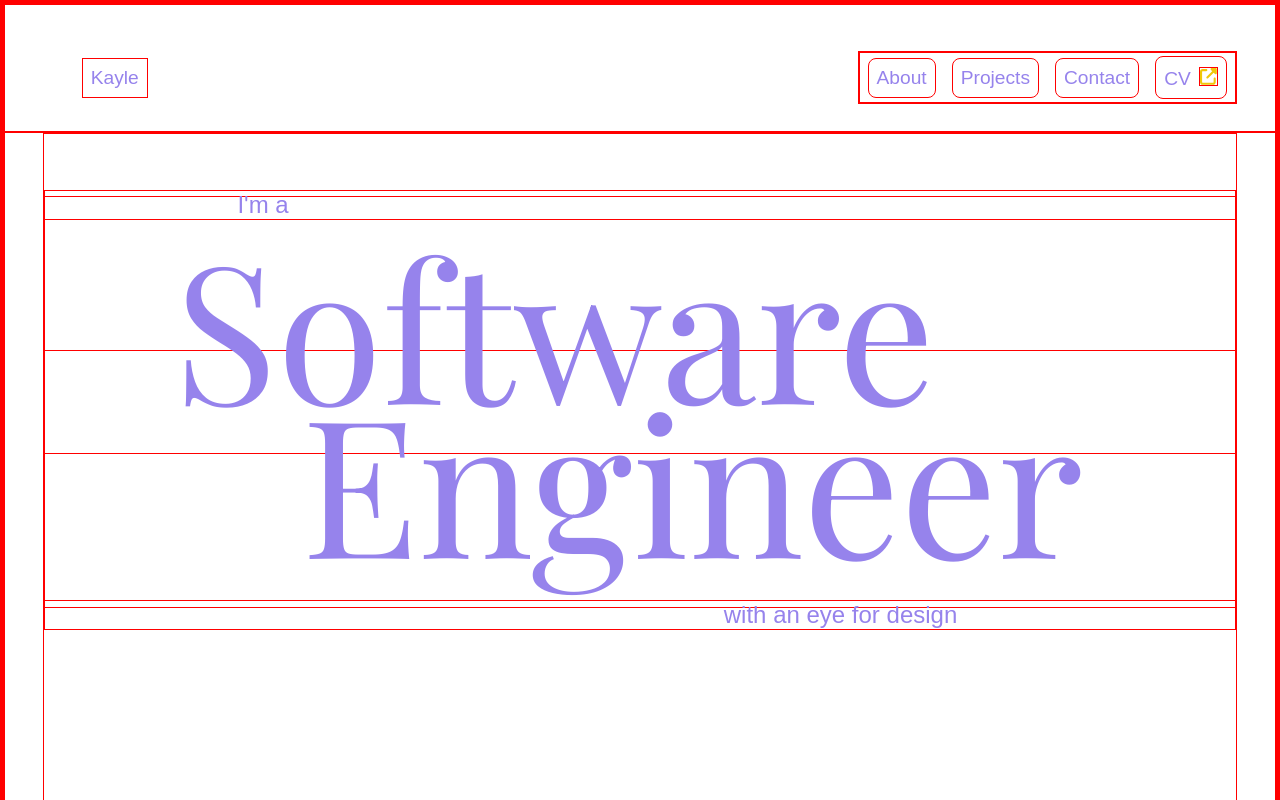
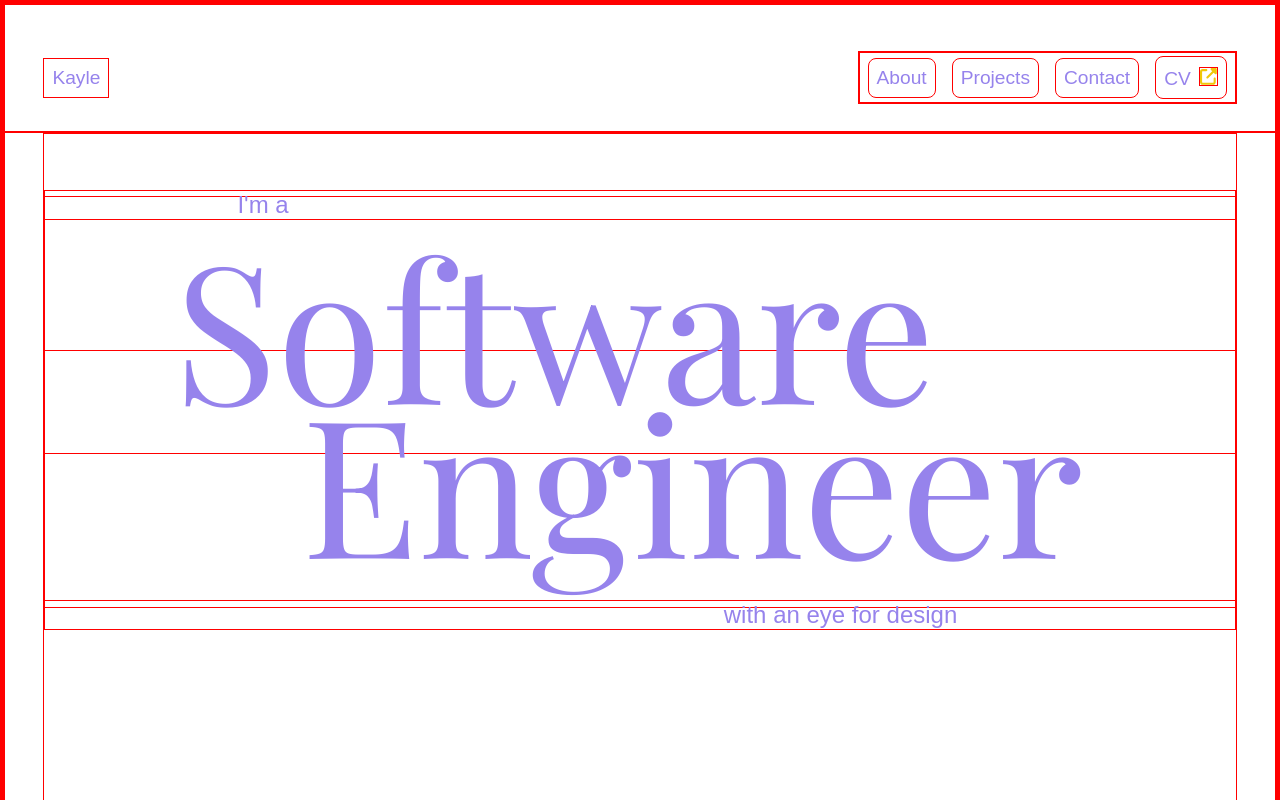
Before and after one commit to kayleriegerpatton/portfolio, a React app: page / in a window 1280 px wide. Shown: the top 800 px of the page. Built offline with nearby package versions, Linux system fonts and the light colour scheme; a web font is replaced by a local one.

Commit message:
realigned logo text

```diff
--- a/src/components/Header/Header.css
+++ b/src/components/Header/Header.css
@@ -12,7 +12,7 @@ header {
 }
 
 #logo {
-	margin: 1.6rem 0 0 3vw;
+	margin: 1.6rem 0 0 0;
 	padding: 0.5rem;
 	text-decoration: none;
 	color: var(--tropical-indigo);
@@ -26,7 +26,6 @@ nav {
 	display: none;
 	flex-direction: column;
 	justify-content: flex-end;
-	/* width: 100%; */
 }
 
 nav.open {
@@ -76,7 +75,7 @@ nav a:visited {
 
 	#logo {
 		padding: 0.5rem;
-		margin: 0 0 0 3vw;
+		margin: 0;
 	}
 
 	nav {
```
